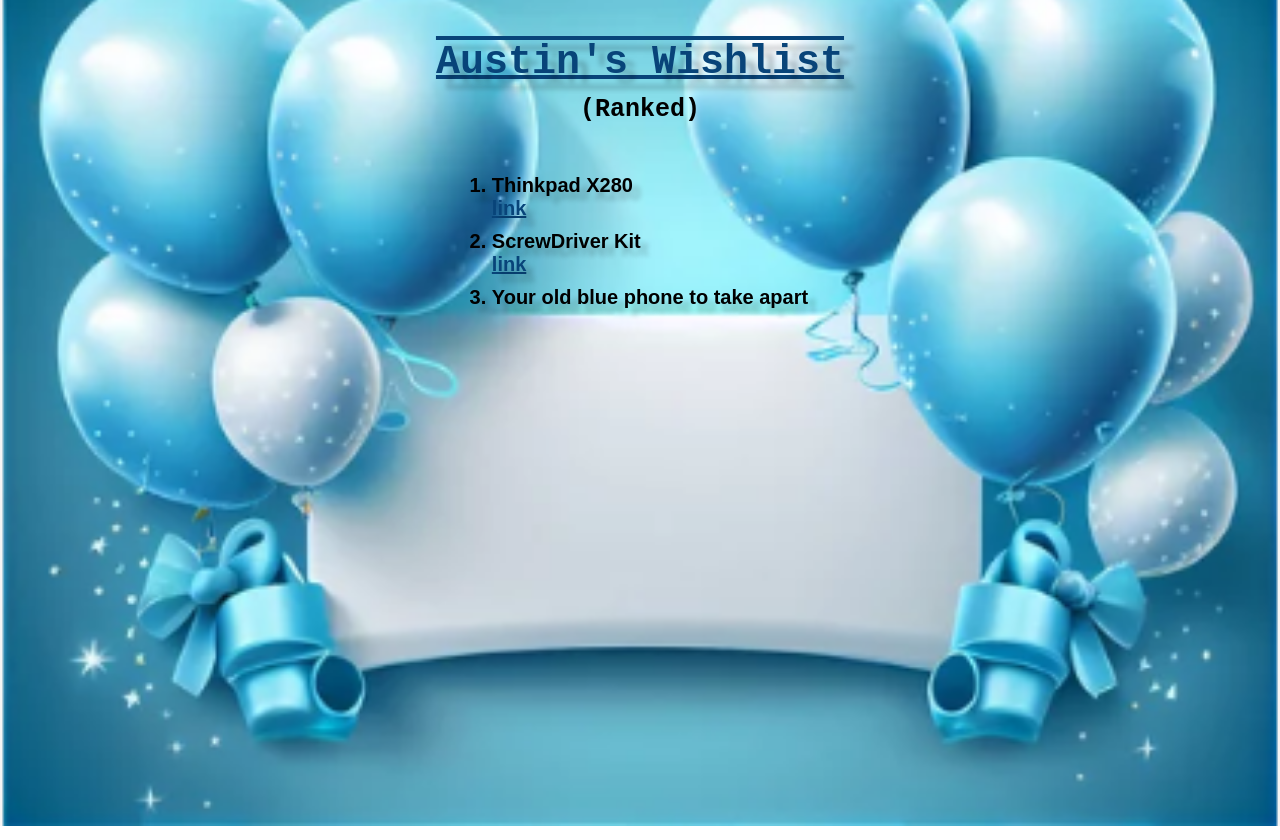
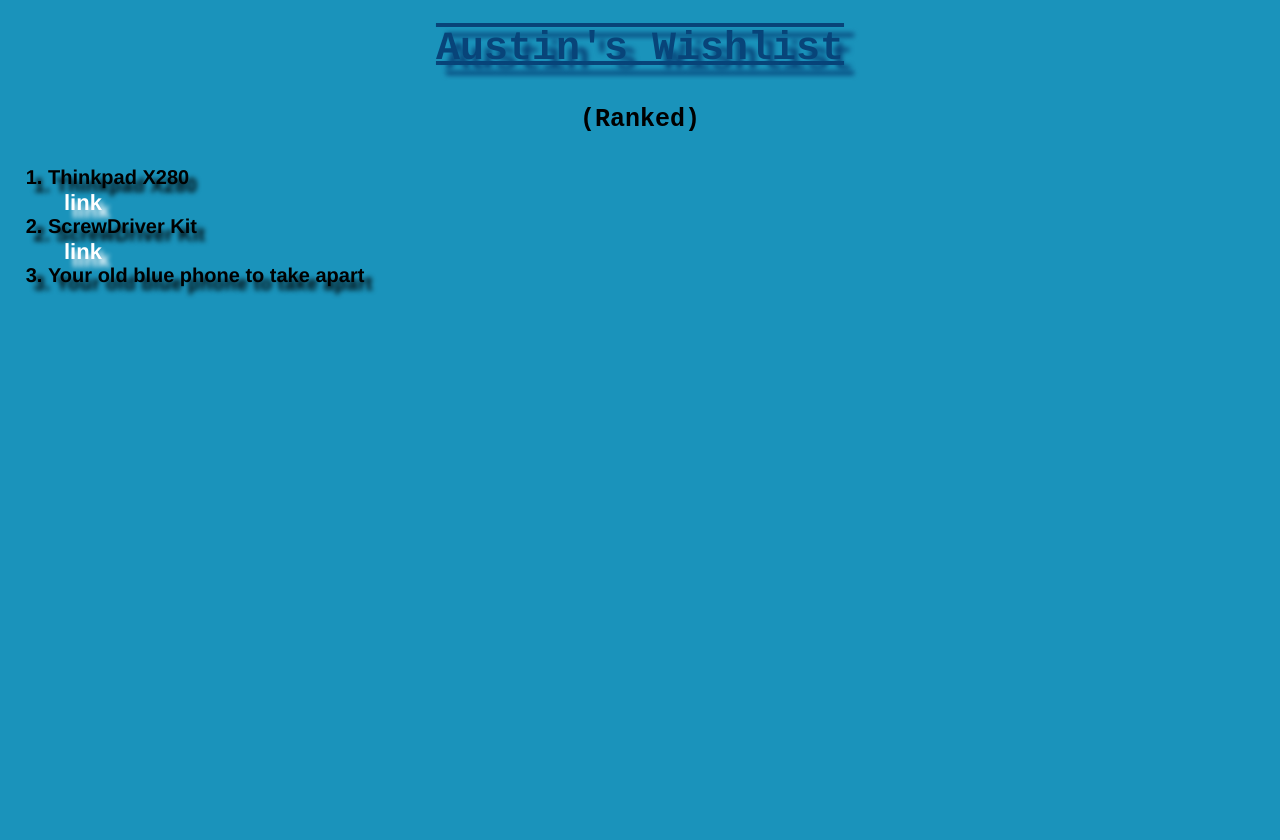
Before and after one commit to Anderson-Academy/austins-wish-list, a plain HTML site: page bla.html in a window 1280 px wide. After the commit the page ends 800 px from the top, so only its background shows below. Drawn offline with Linux system fonts and the light colour scheme.

Commit message:
Update bla.html

```diff
--- a/bla.html
+++ b/bla.html
@@ -5,59 +5,65 @@
   <meta name="viewport" content="width=device-width, initial-scale=1.0"/>
   <title>Austin's Wishlist</title>
   <style>
-    html, body {
-      margin: 0;
-      padding: 0;
-      height: 100%;
+    body {
+  background: #1a93bb;
 }
-
-    body {
+p {
+  color: black;
+  font-weight: bolder;
+  text-align: center;
+  text-decoration: overline underline;
+  text-shadow: 10px 10px 5px;
+  font-family: monospace;
+  color: #084479;
+  text-rendering: geometricPrecision;
+  font-size: 45px;
+}
+h1 {
+  font-weight: bolder;
+  text-align: center;
+  text-decoration: overline underline;
+  text-shadow: 10px 10px 5px;
+  font-family: monospace;
+  color: #084479;
+  text-rendering: geometricPrecision;
+  font-size: 40px;
+}
+ol {
+  color: black;
+  font-weight: bolder;
+  text-shadow: 8px 8px 5px;
+  font-family: sans-serif;
+  text-rendering: geometricPrecision;
+  font-size: 20px;
+}
+.backgwfrround {
   background-image: url('background.png');
   background-size: cover;
   background-position: center;
   background-repeat: no-repeat;
-      display: flex;
-      flex-direction: column;
-      align-items: center;
-      justify-content: flex-start;
-      padding-top: 40px;
-      font-family: sans-serif;
+  z-index: -1; /* Sends it behind content */
 }
-
-    h1 {
-      font-weight: bolder;
-      text-align: center;
-      text-decoration: overline underline;
-      text-shadow: 10px 10px 5px #00000033;
-      font-family: monospace;
-      color: #084479;
-      font-size: 40px;
-      margin: 0;
-    }
-
 h4 {
   color: black;
   text-align: center;
   font-size: 25px;
   font-weight: bolder;
   font-family: monospace;
-      margin: 10px 0 30px 0;
 }
-
-    ol {
-      color: black;
-      font-weight: bolder;
-      text-shadow: 8px 8px 5px #00000033;
-      font-family: sans-serif;
-      font-size: 20px;
-      padding-left: 20px;
+a {
+    color: #fff;
+    text-decoration: none;
+    font-size: 1.1em;
+    padding: 8px 15px;
+    border-radius: 5px;
+    transition: 0.3s;
+    border: 1px solid transparent;
   }
-
-    a {
-      display: block;
-      margin-bottom: 10px;
-      color: #084479;
-      font-weight: bold;
+a:hover {
+    background: rgba(255,255,255,0.1);
+    border: 1px solid #fff;
+    box-shadow: 0 0 15px #8f00ff, 0 0 25px #00fff7;
   }
   </style>
 </head>
```
Lines whose indentation alone changed are shown as unchanged.
